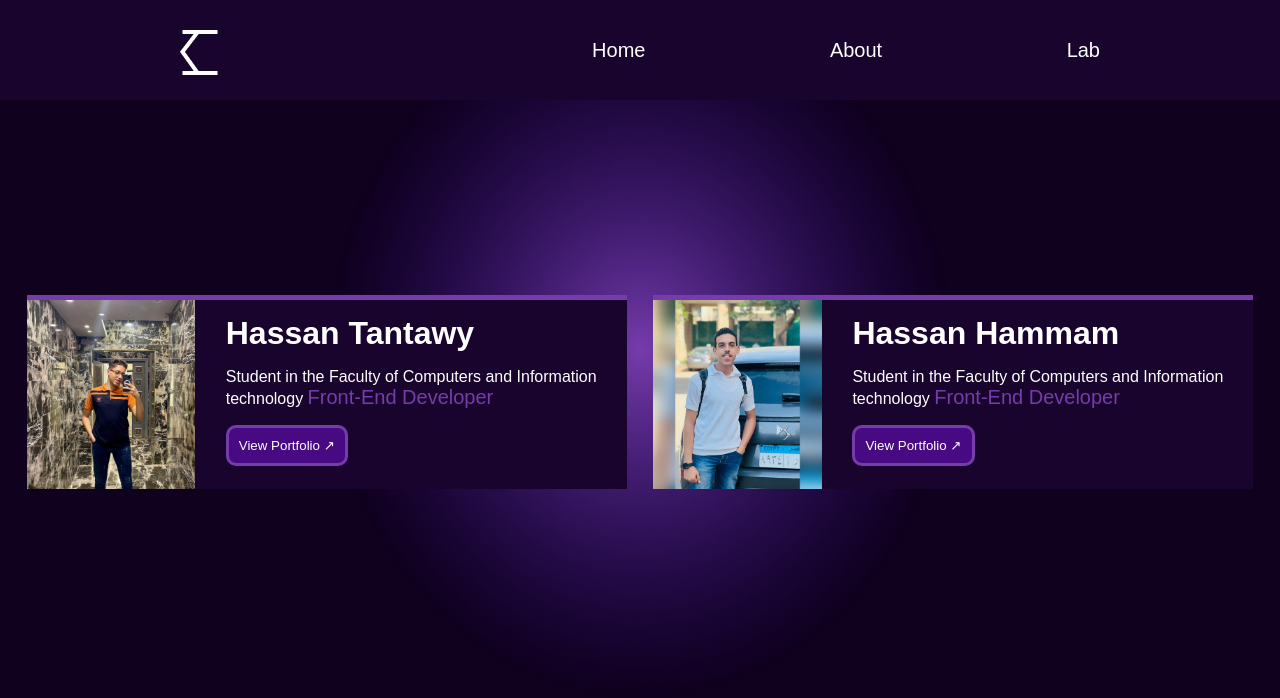
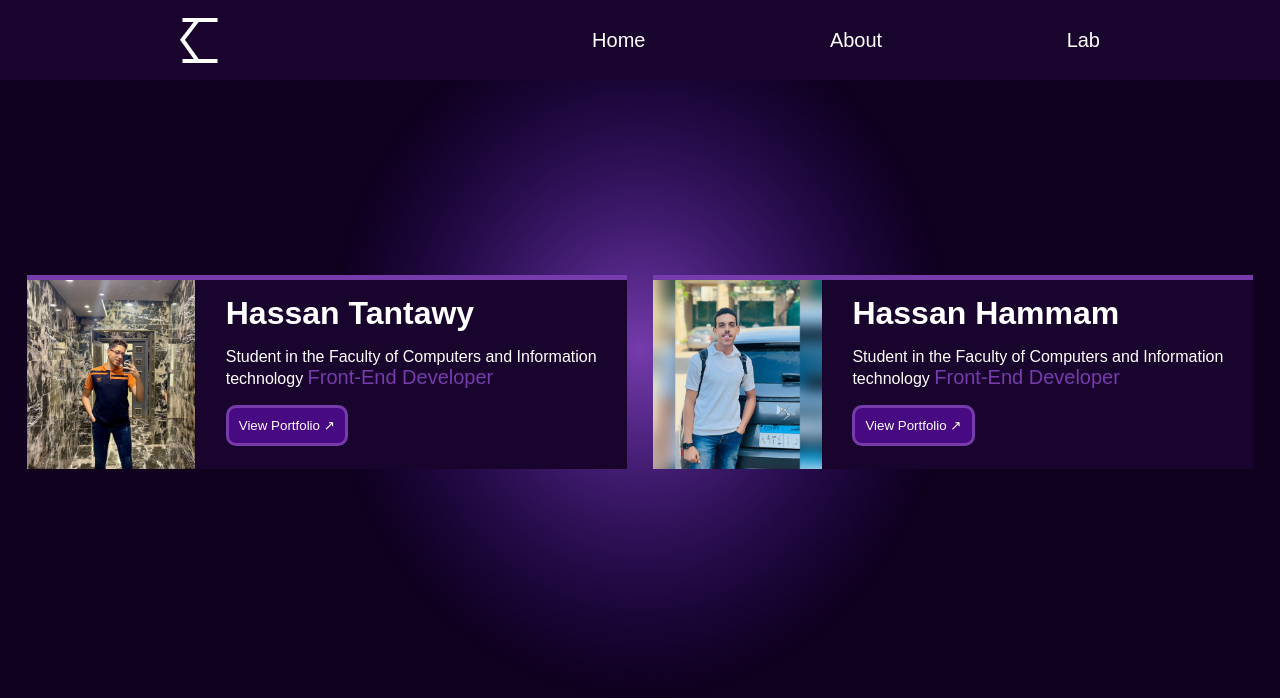
Before and after one commit to HassanTantawy-dev/portfolio-project, a plain HTML site: page info/index.html in a window 1280 px wide. Drawn offline with Linux system fonts and the light colour scheme.

Commit message:
Reduce navigation height and adjust logo margin for improved layout consistency

```diff
--- a/Hassan Tantawy/style.css
+++ b/Hassan Tantawy/style.css
@@ -12,7 +12,7 @@ body::selection{
 /* nav */
 .nav{
     width: 100%;
-    height: 100px;
+    height: 80px;
     background-color: #19042d;
     display: flex;
     justify-content: space-between;
@@ -22,7 +22,7 @@ body::selection{
     color: white;
     text-decoration: none;
     display: inline-flex;
-    height: 100px;
+    height: 80px;
     align-items: center;
     margin-right: 180px;
     font-size: 20px;
@@ -32,7 +32,7 @@ body::selection{
     color: #763CAC;
 }
 .logo{
-    margin-top: 30px;
+    margin-top: 18px;
     margin-left: 180px;
 }
 /* section-1 */
--- a/info/style.css
+++ b/info/style.css
@@ -15,7 +15,7 @@
 /* nav */
 .nav{
     width: 100%;
-    height: 100px;
+    height: 80px;
     background-color: #19042d;
     display: flex;
     justify-content: space-between;
@@ -25,7 +25,7 @@
     color: white;
     text-decoration: none;
     display: inline-flex;
-    height: 100px;
+    height: 80px;
     align-items: center;
     margin-right: 180px;
     font-size: 20px;
@@ -35,7 +35,7 @@
     color: #763CAC;
 }
 .logo{
-    margin-top: 30px;
+    margin-top: 18px;
     margin-left: 180px;
 }
 /* main-page */
```
